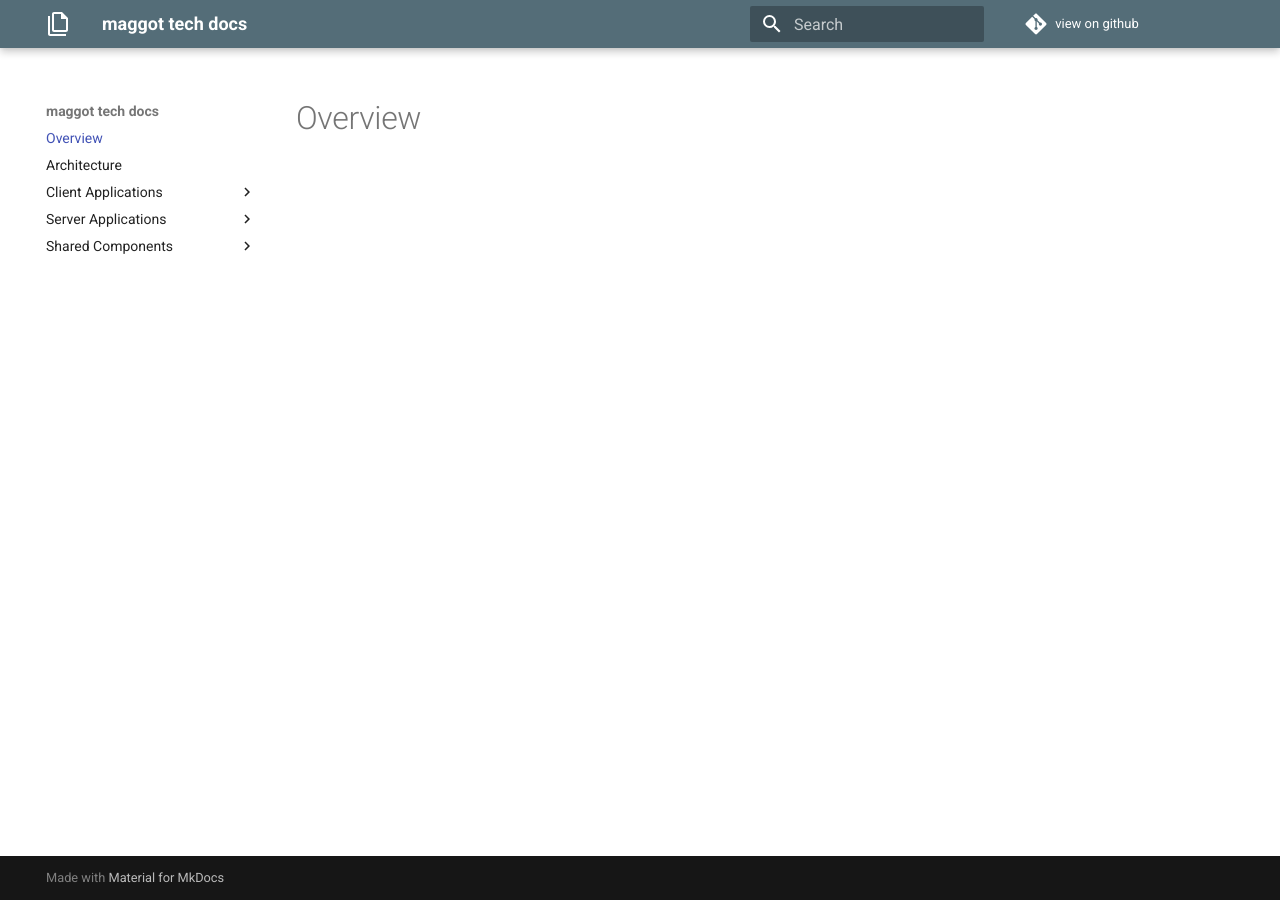
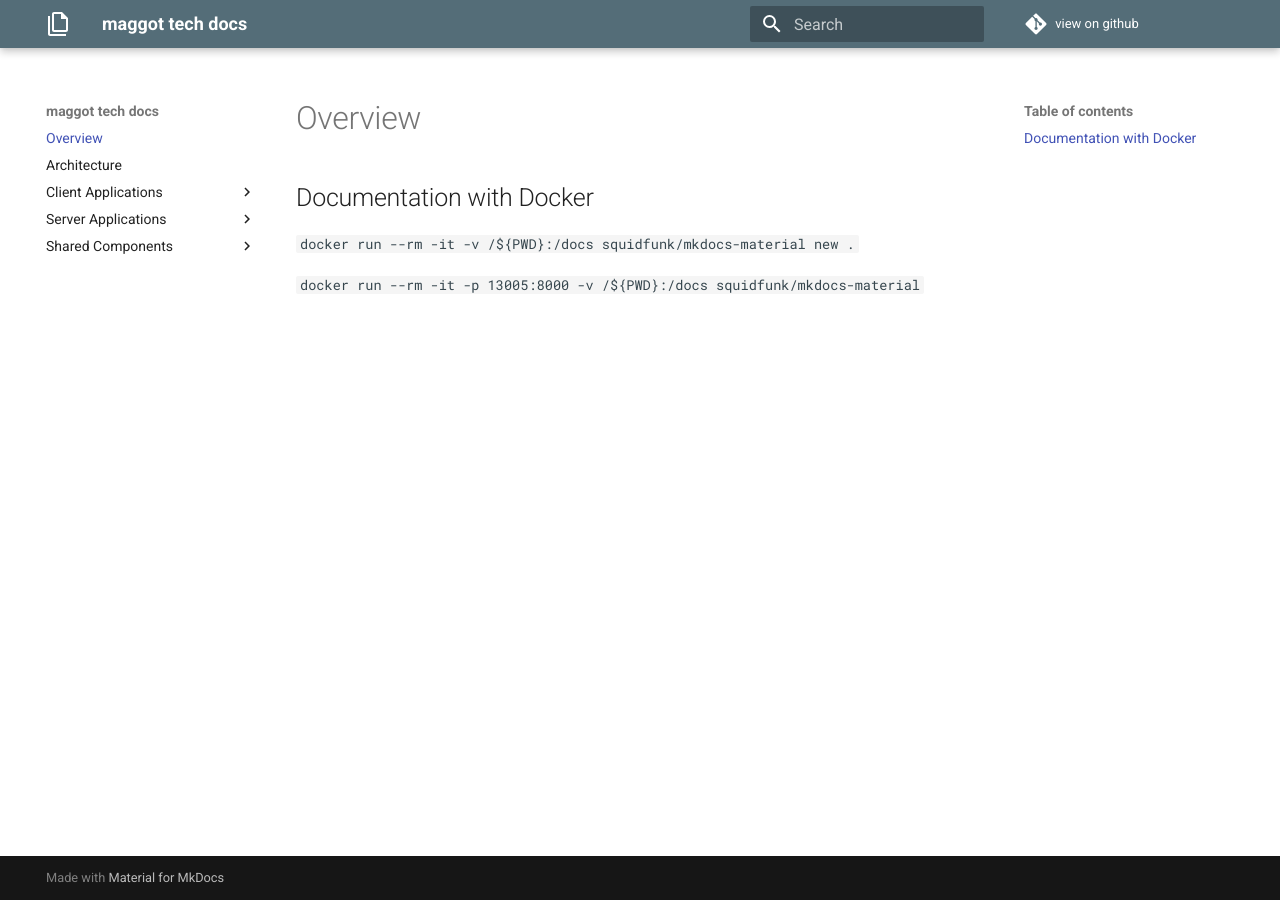
Before and after one commit to derrysmith/maggot-docs, an MkDocs documentation site: the page built from docs/index.md, in a window 1280 px wide. Built offline with MkDocs 1.6.1 and Material for MkDocs 9.7.7, drawn with Linux system fonts in a browser that asks for light colours; comment, search, counter and statistics services are not loaded.

Commit message:
add docker commands

```diff
--- a/docs/index.md
+++ b/docs/index.md
@@ -1 +1,8 @@
 # Overview
+
+## Documentation with Docker
+
+
+`docker run --rm -it -v /${PWD}:/docs squidfunk/mkdocs-material new .`
+
+`docker run --rm -it -p 13005:8000 -v /${PWD}:/docs squidfunk/mkdocs-material`
```
